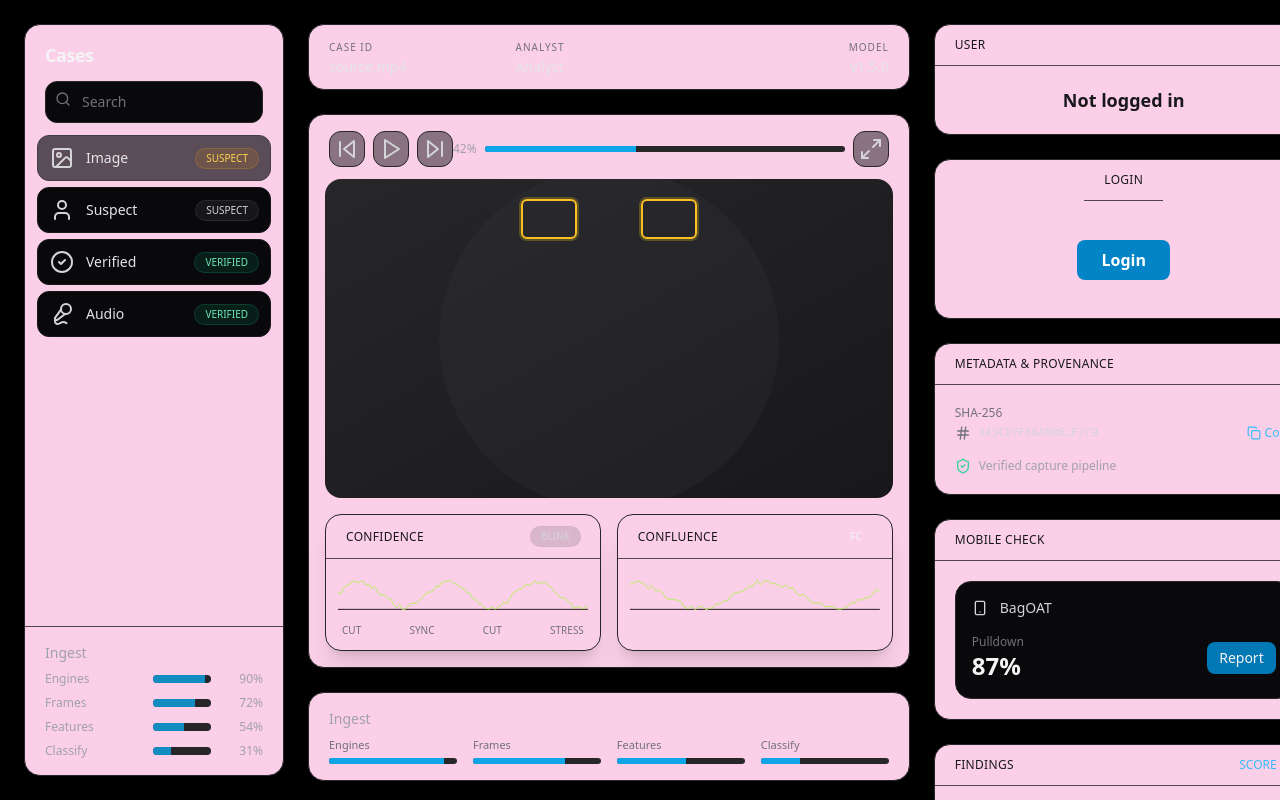
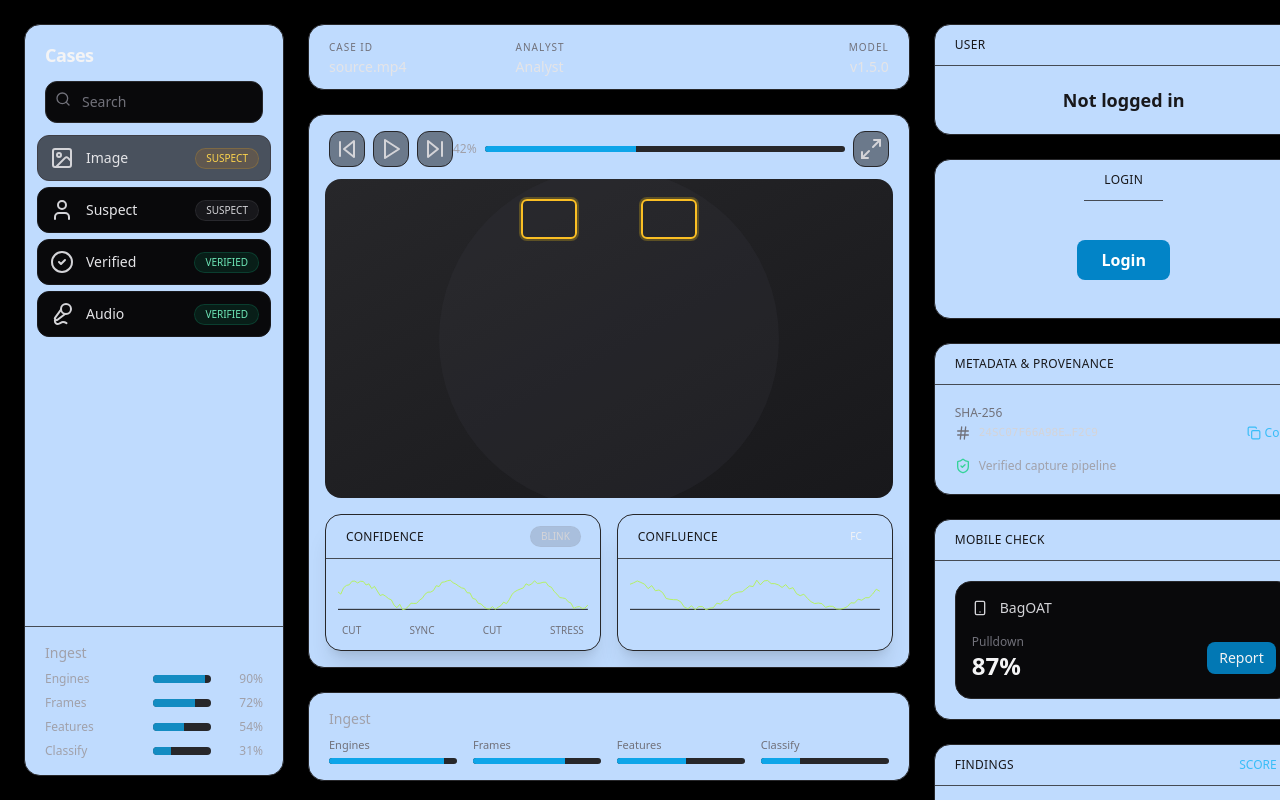
Before and after one commit to FURTHER237/FrameTruth, a React (Vite) app in the folder Forensic-Tool-UI/: page / in a window 1280 px wide. Shown: the top 800 px of the page. Built offline with nearby package versions, Linux system fonts and the light colour scheme.

Commit message:
Logins working with tokens and is blue

```diff
--- a/Forensic-Tool-UI/src/ForensicToolDashboard.jsx
+++ b/Forensic-Tool-UI/src/ForensicToolDashboard.jsx
@@ -17,7 +17,7 @@ import {
 
 // ---------- Small UI Primitives ---------- Cars Colour
 const Card = ({ className = "", children }) => (
-  <div className={`rounded-2xl bg-pink-200 border border-zinc-800 shadow-xl ${className}`}>{children}</div>
+  <div className={`rounded-2xl bg-blue-200 border border-zinc-800 shadow-xl ${className}`}>{children}</div>
 );
 //bg-zinc-900/60 Actual card colour
 const SectionTitle = ({ children, right }) => (
```
Also changed, not shown: 1 other file (tests, documents, lock files or other folders).
